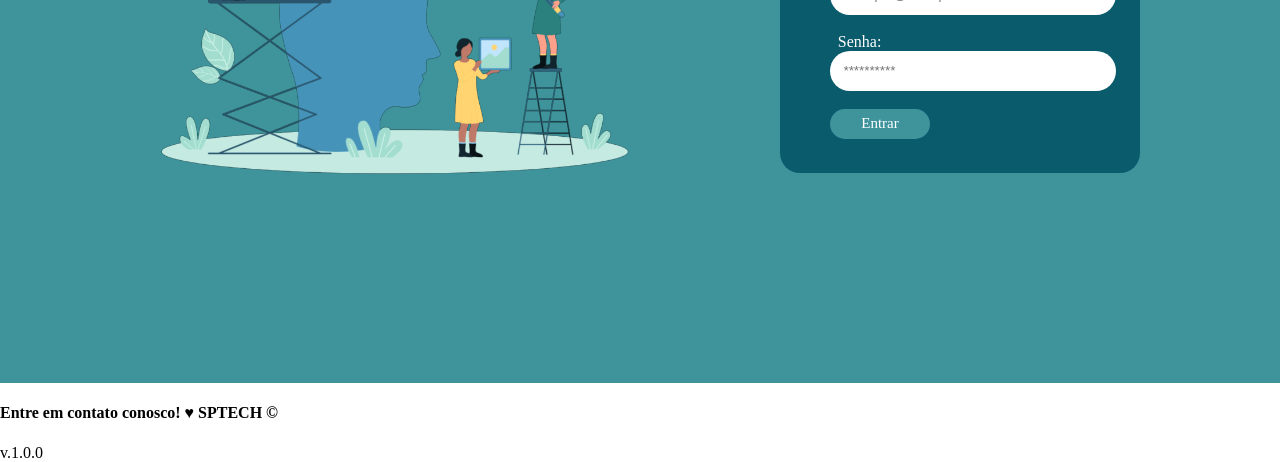
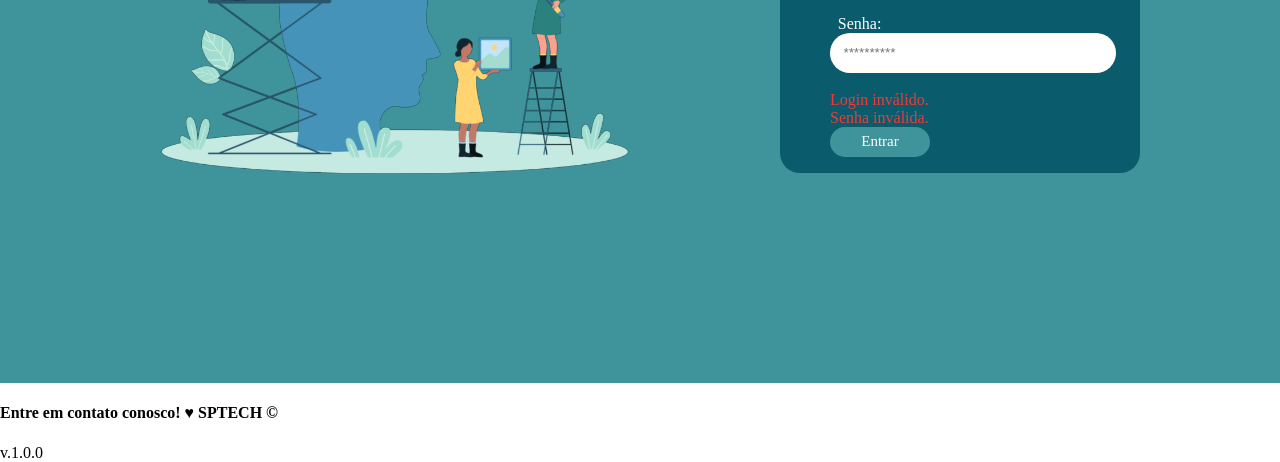
Before and after one commit to Grupo5-1ADSA/LumusSave, a plain HTML site: page Site institucional/login.html in a window 1280 px wide. Both pictures are taken after a click on the button "Entrar". Shown: the part 452-914 px from the top of the page. Drawn offline with Linux system fonts and the light colour scheme; a web font is replaced by a local one.

Commit message:
validação login feita

```diff
--- a/Site institucional/login.html
+++ b/Site institucional/login.html
@@ -43,7 +43,7 @@
                         <div class="campo">
                             <span> Senha:<br></span><input id="login_senha" type="password" placeholder="**********">
                         </div><br>
-                        <div id="div_validacao_login"></div>
+                        <div id="div_validacao_login" style="color:#f33838"></div>
 
                         <div id="botao">
                             <button class="botao" onclick="botaoEntrar()">Entrar</button>
@@ -71,11 +71,16 @@
             var login = login_username
             var senha = login_senha.value
 
+            div_validacao_login.innerHTML="";
+
             if(login == "" || senha == ""){
                 alert(`Login ou senha não podem estar em branco!`)
             }
-            else if(login != "anna.b"){
-                div_validacao_login.innerHTML
+            if(login != "anna.b"){
+                div_validacao_login.innerHTML+= "Login inválido.<br>"
+            }
+            if(senha != "anna#2002"){
+                div_validacao_login.innerHTML+="Senha inválida.";
             }
         }
 </script>
```
Also changed, not shown: Site institucional/cadastro.html (+1 -0 lines).
